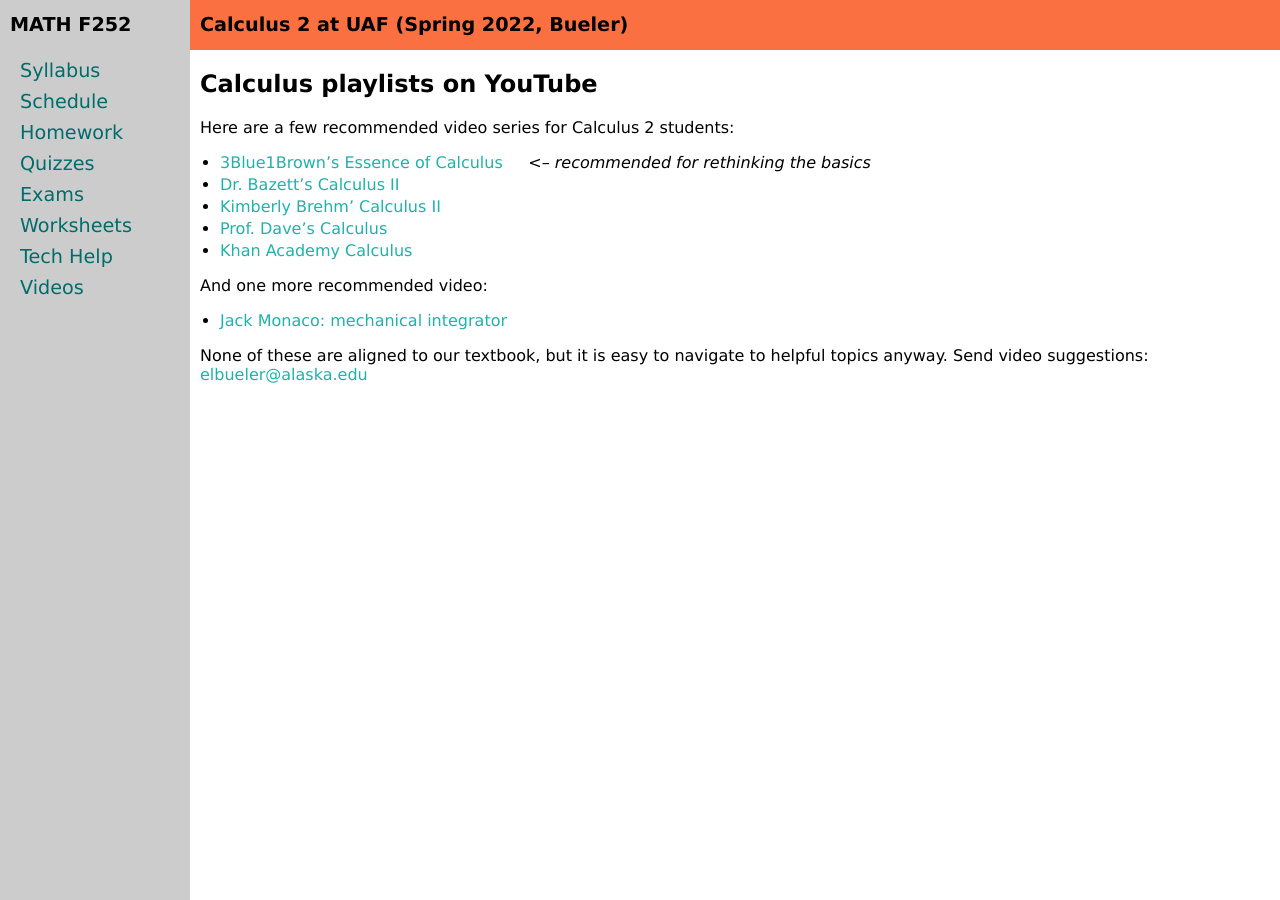
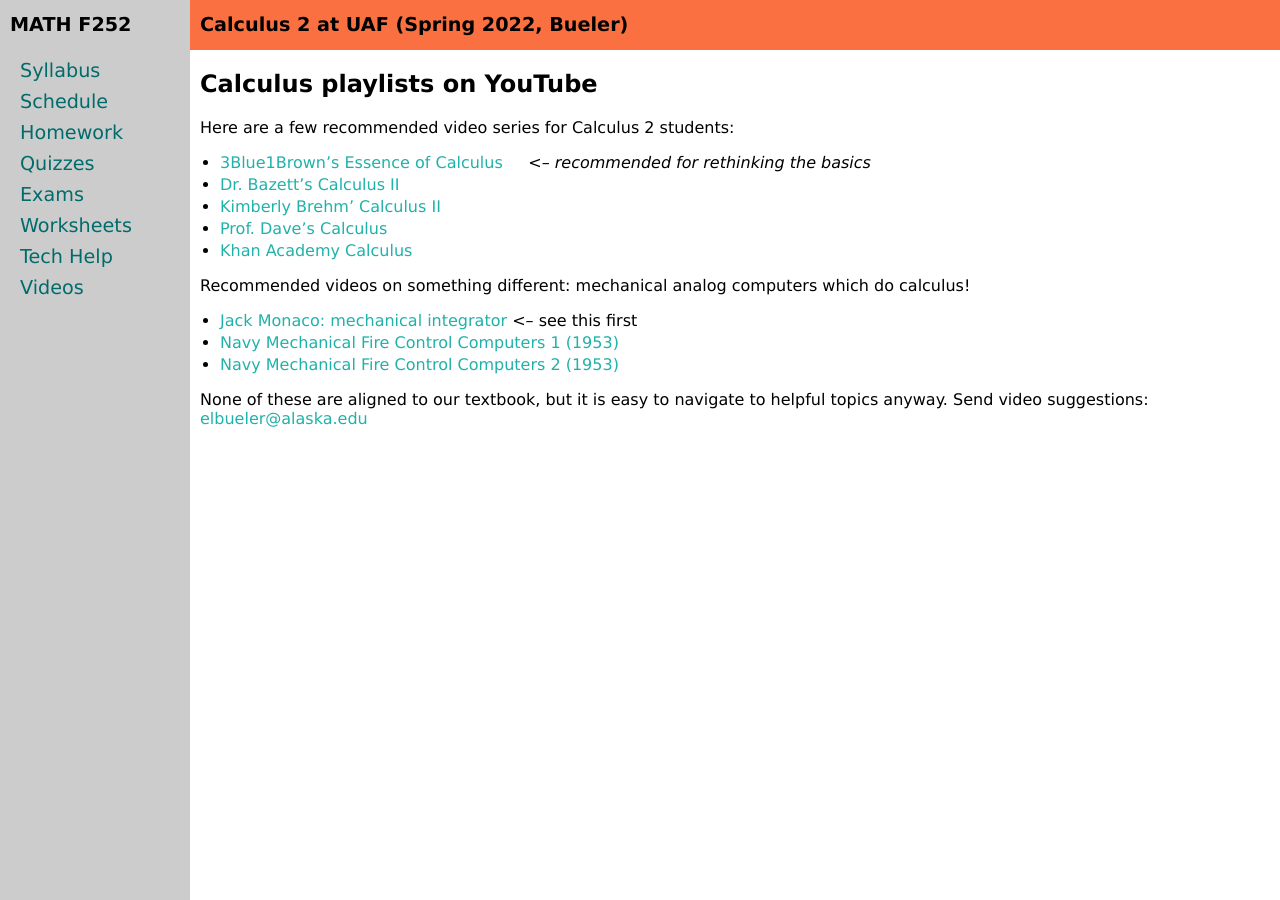
Before and after one commit to uaf-math/calc2, a Jekyll site: the page built from videos.md, in a window 1280 px wide. Built offline with Jekyll 4.4.1, drawn with Linux system fonts in a browser that asks for light colours.

Commit message:
make it more complete

```diff
--- a/videos.md
+++ b/videos.md
@@ -13,8 +13,10 @@ Here are a few recommended video series for Calculus 2 students:
   * [Prof. Dave's Calculus](https://www.youtube.com/playlist?list=PLybg94GvOJ9ELZEe9s2NXTKr41Yedbw7M)
   * [Khan Academy Calculus](https://www.youtube.com/playlist?list=PL19E79A0638C8D449)
 
-And one more recommended video:
+Recommended videos on something different: mechanical analog computers which do calculus!
 
-  * [Jack Monaco: mechanical integrator](https://www.youtube.com/watch?v=s-y_lnzWQjk&t=471s)
+  * [Jack Monaco: mechanical integrator](https://www.youtube.com/watch?v=s-y_lnzWQjk&t=471s) <-- see this first
+  * [Navy Mechanical Fire Control Computers 1 (1953)](https://www.youtube.com/watch?v=lr1uK24SND8)
+  * [Navy Mechanical Fire Control Computers 2 (1953)](https://www.youtube.com/watch?v=5GZa63x3k60)
 
 None of these are aligned to our textbook, but it is easy to navigate to helpful topics anyway.  Send video suggestions: [elbueler@alaska.edu](mailto:elbueler@alaska.edu)
```
